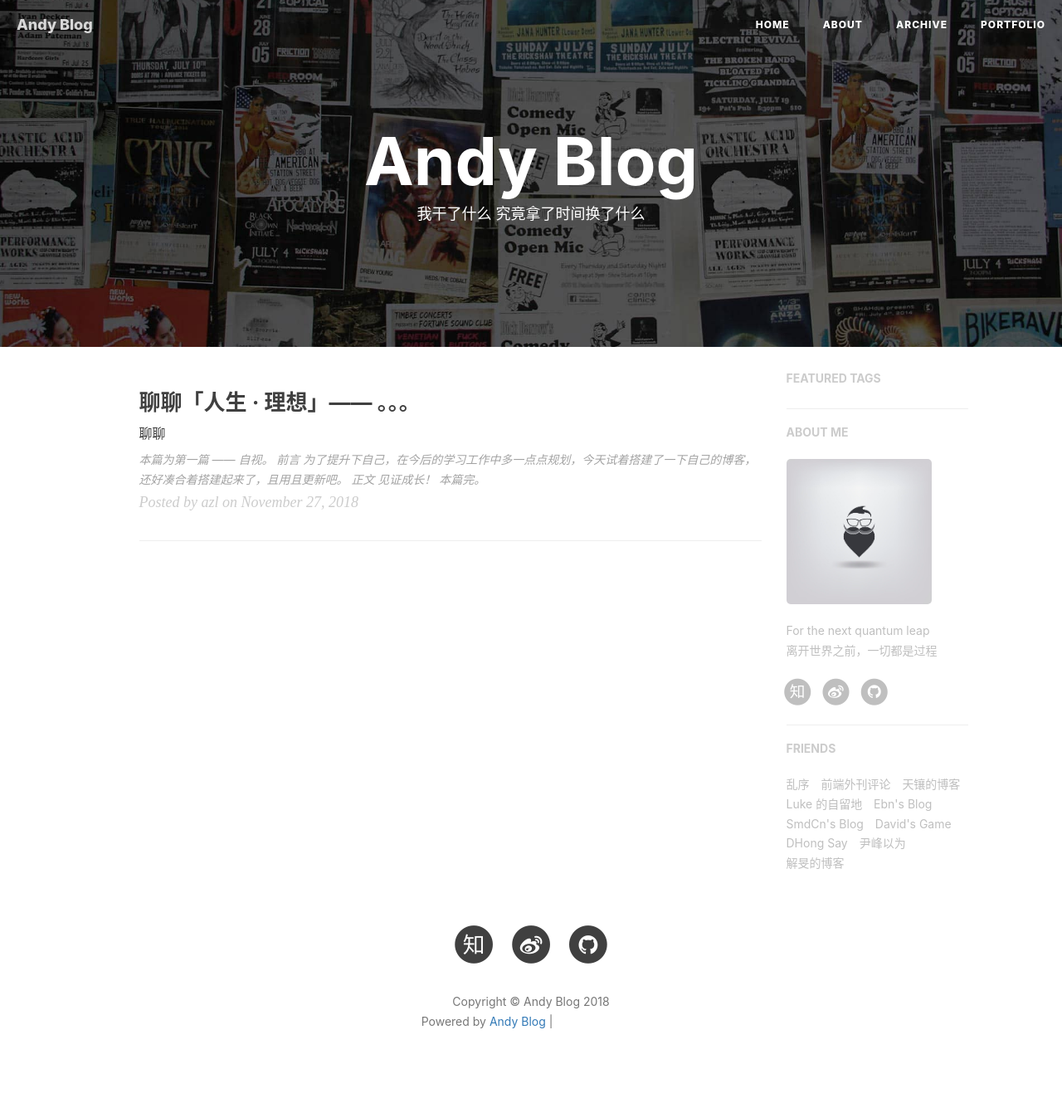
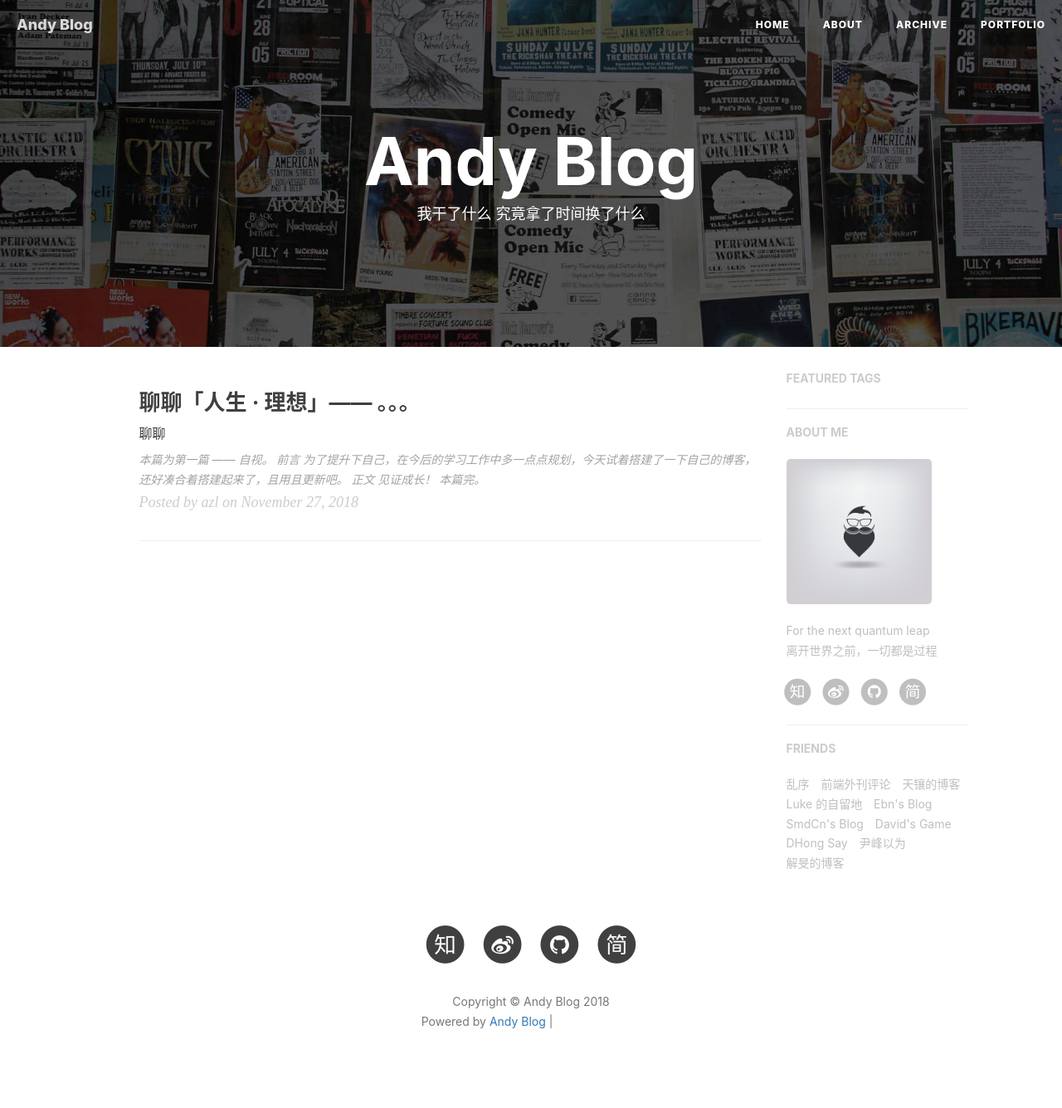
Before and after one commit to azltt/azltt001.github.io, a Jekyll site: the page built from index.html, in a window 1280 px wide. Shown: the whole page at 83% size. Built offline with Jekyll 4.4.1, drawn with Linux system fonts in a browser that asks for light colours; nearby versions of some CDN libraries; the list of posts is cut into pages by our own code; comment, search, counter and statistics services are not loaded; grey boxes are pictures that could not be loaded.

Commit message:
Update sns-links.html
新增简书

```diff
--- a/_includes/sns-links.html
+++ b/_includes/sns-links.html
@@ -40,7 +40,7 @@
   {% endif %}
   {% if site.weibo_username %}
   <li>
-    <a target="_blank" href="http://weibo.com/{{ site.weibo_username }}">
+    <a target="_blank" href="http://weibo.com/u/{{ site.weibo_username }}">
       <span class="fa-stack fa-lg">
         <i class="fa fa-circle fa-stack-2x"></i>
         <i class="fa fa-weibo fa-stack-1x fa-inverse"></i>
@@ -68,6 +68,19 @@
     </a>
   </li>
   {% endif %}
+
+   <!-- add jianshu add target = "_blank" to <a> by BY -->
+   {% if site.jianshu_username %}
+   <li>
+    <a target="_blank" href="https://www.jianshu.com/u/{{ site.jianshu_username }}">
+      <span class="fa-stack fa-lg">
+        <i class="fa fa-circle fa-stack-2x"></i>
+        <i class="fa  fa-stack-1x fa-inverse">简</i>
+      </span>
+    </a>
+   </li>
+    {% endif %}
+
   {% if site.linkedin_username %}
   <li>
     <a target="_blank" href="https://www.linkedin.com/in/{{ site.linkedin_username }}">
```
